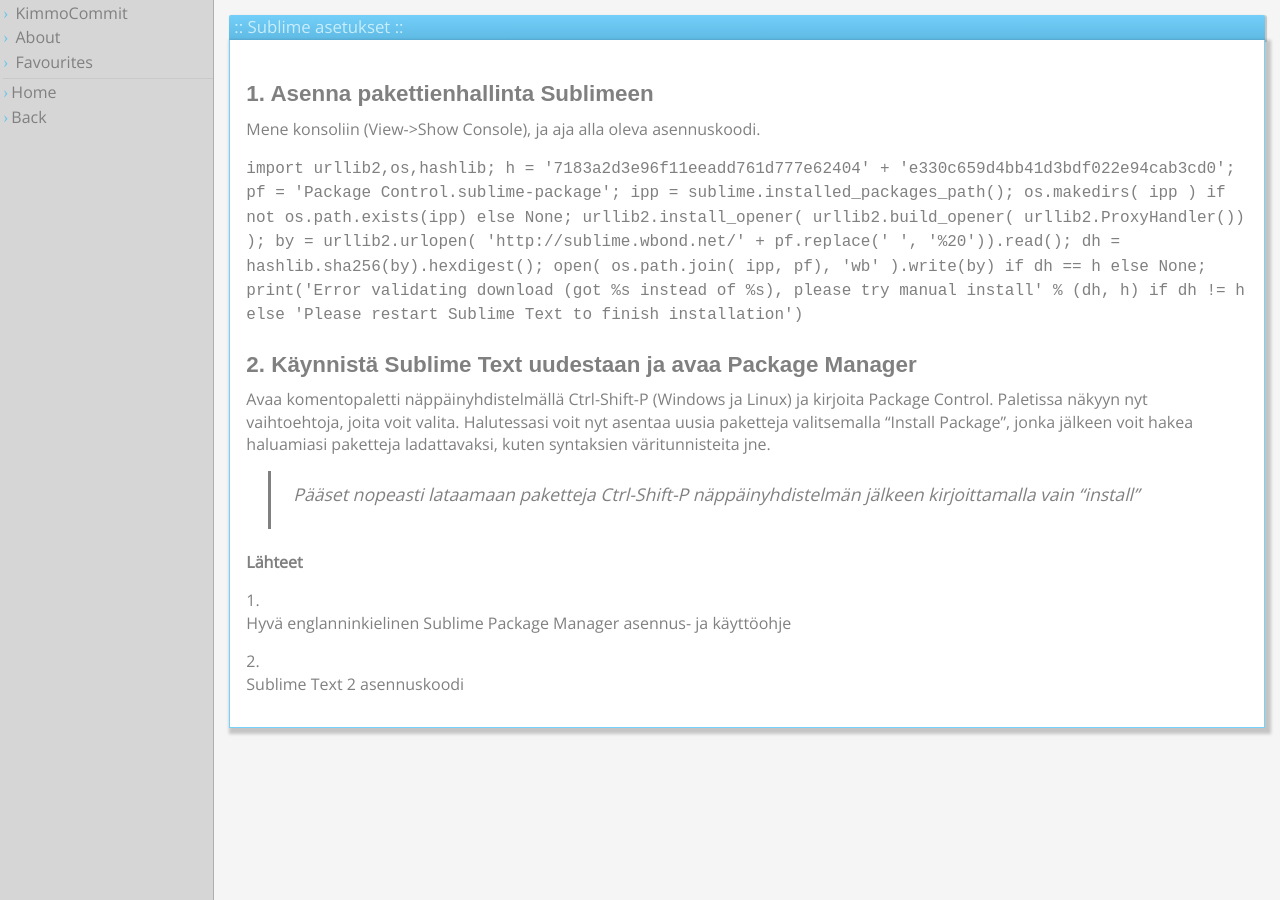
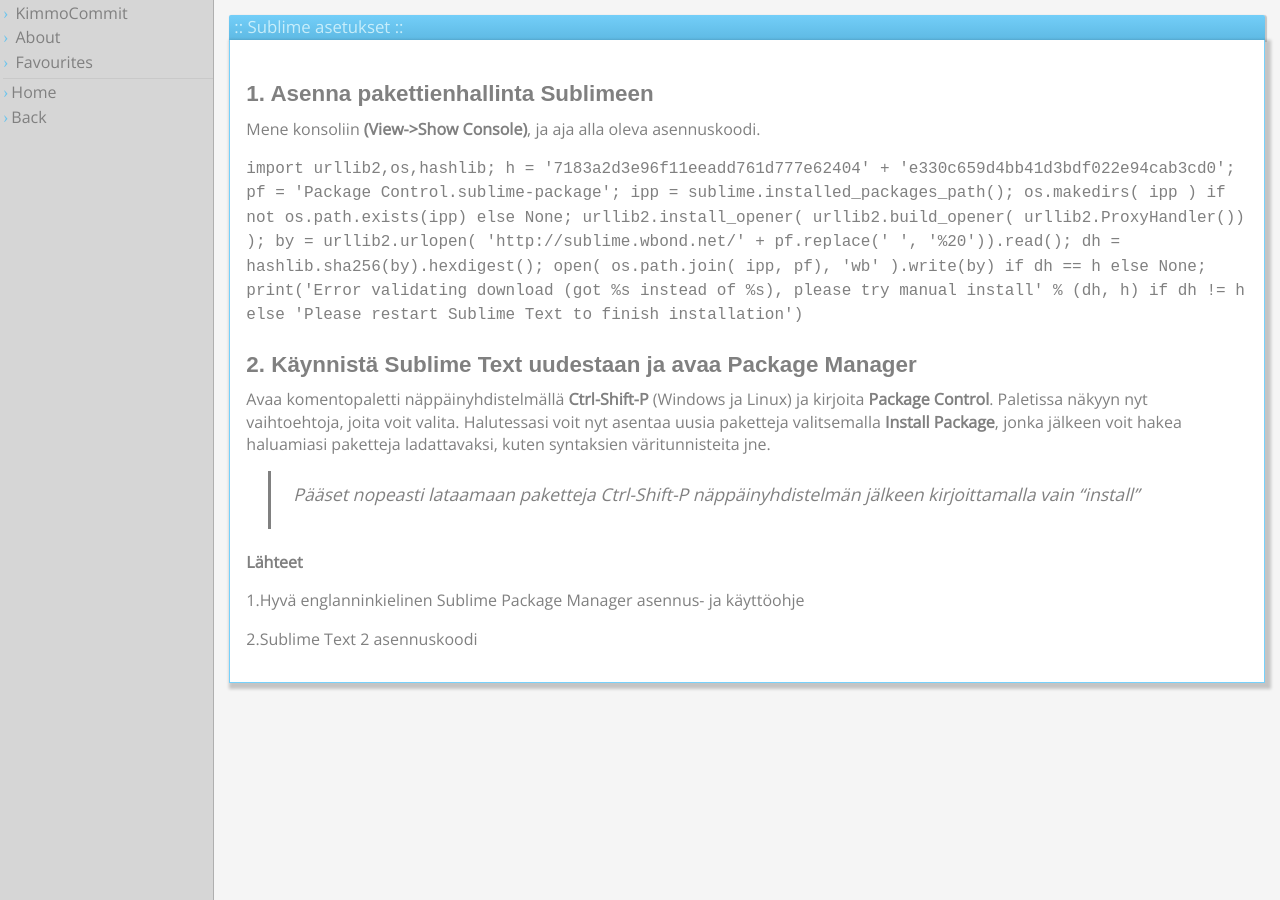
Before and after one commit to KimmoCommit/JAM, a Jekyll site: the page built from _posts/2014-05-03-sublimesetup.md, in a window 1280 px wide. Built offline with Jekyll 4.4.1, drawn with Linux system fonts in a browser that asks for light colours; nearby versions of some CDN libraries; library files that are not in the unit come from our copies.

```diff
--- a/_posts/2014-05-03-sublimesetup.md
+++ b/_posts/2014-05-03-sublimesetup.md
@@ -6,21 +6,21 @@ layout: post
 
 ####1. Asenna pakettienhallinta Sublimeen
 
-Mene konsoliin (View->Show Console), ja aja alla oleva asennuskoodi.
+Mene konsoliin **(View->Show Console)**, ja aja alla oleva asennuskoodi.
 
 ``import urllib2,os,hashlib; h = '7183a2d3e96f11eeadd761d777e62404' + 'e330c659d4bb41d3bdf022e94cab3cd0'; pf = 'Package Control.sublime-package'; ipp = sublime.installed_packages_path(); os.makedirs( ipp ) if not os.path.exists(ipp) else None; urllib2.install_opener( urllib2.build_opener( urllib2.ProxyHandler()) ); by = urllib2.urlopen( 'http://sublime.wbond.net/' + pf.replace(' ', '%20')).read(); dh = hashlib.sha256(by).hexdigest(); open( os.path.join( ipp, pf), 'wb' ).write(by) if dh == h else None; print('Error validating download (got %s instead of %s), please try manual install' % (dh, h) if dh != h else 'Please restart Sublime Text to finish installation')``
 
 
 ####2. Käynnistä Sublime Text uudestaan ja avaa Package Manager
 
-Avaa komentopaletti näppäinyhdistelmällä Ctrl-Shift-P (Windows ja Linux) ja kirjoita Package Control.
-Paletissa näkyyn nyt vaihtoehtoja, joita voit valita. Halutessasi voit nyt asentaa uusia paketteja valitsemalla "Install Package", jonka jälkeen voit hakea haluamiasi paketteja ladattavaksi, kuten syntaksien väritunnisteita jne.
+Avaa komentopaletti näppäinyhdistelmällä **Ctrl-Shift-P** (Windows ja Linux) ja kirjoita **Package Control**.
+Paletissa näkyyn nyt vaihtoehtoja, joita voit valita. Halutessasi voit nyt asentaa uusia paketteja valitsemalla **Install Package**, jonka jälkeen voit hakea haluamiasi paketteja ladattavaksi, kuten syntaksien väritunnisteita jne.
 
 > Pääset nopeasti lataamaan paketteja Ctrl-Shift-P näppäinyhdistelmän jälkeen kirjoittamalla vain "install"
 
 
 **Lähteet**
 
-1. [Hyvä englanninkielinen Sublime Package Manager asennus- ja käyttöohje](http://www.granneman.com/webdev/editors/sublime-text/packages/how-to-install-and-use-package-control/)
+1.[Hyvä englanninkielinen Sublime Package Manager asennus- ja käyttöohje](http://www.granneman.com/webdev/editors/sublime-text/packages/how-to-install-and-use-package-control/)
 
-2. [Sublime Text 2 asennuskoodi](https://sublime.wbond.net/installation#st2)
+2.[Sublime Text 2 asennuskoodi](https://sublime.wbond.net/installation#st2)
```
